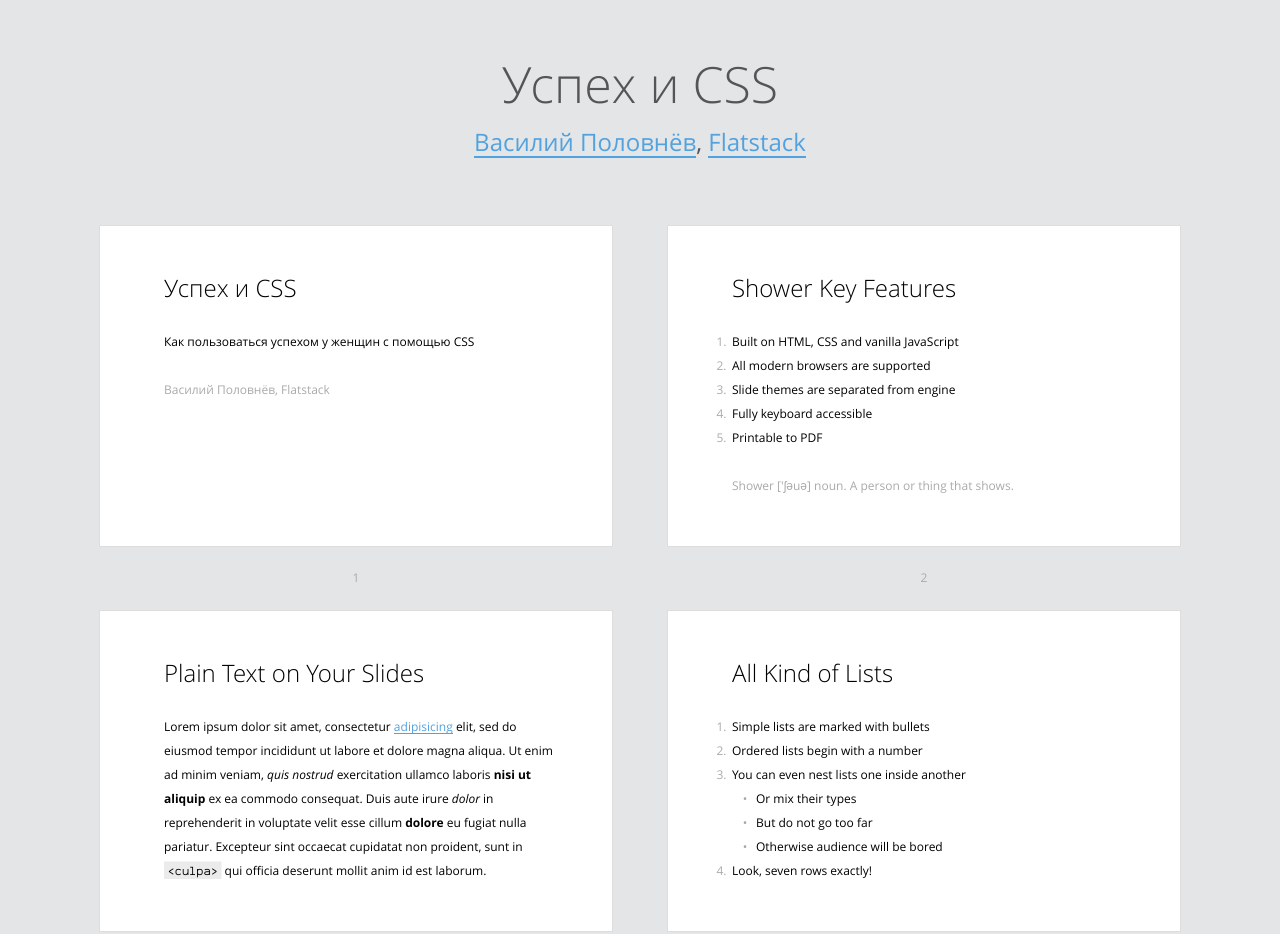
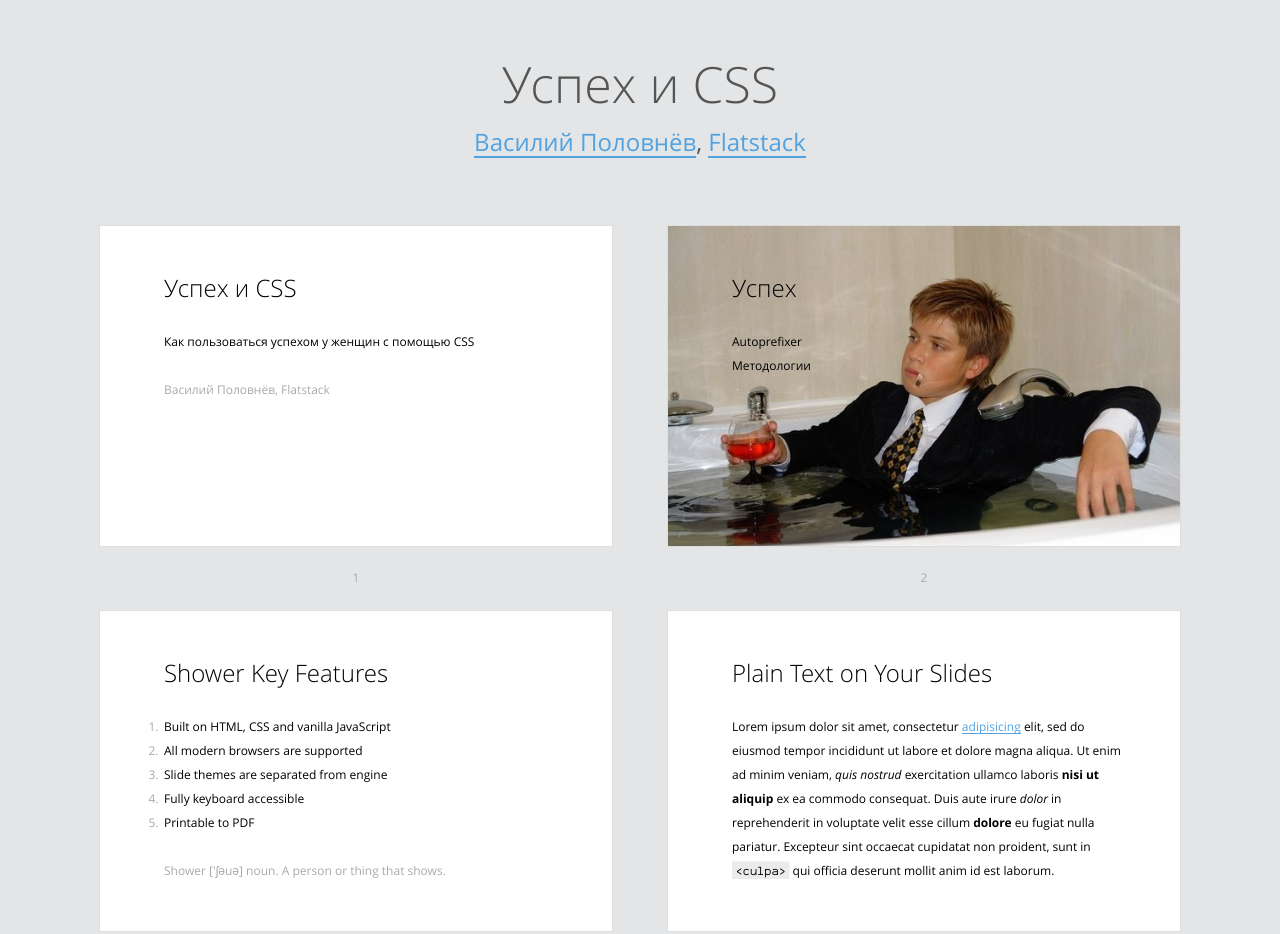
Before and after one commit to kurskmeetup/keynote-success-with-css, a plain HTML site: page index.html in a window 1280 px wide. Shown: the top 934 px of the page. Drawn offline with Linux system fonts and the light colour scheme.

Commit message:
add slide with plan

```diff
--- a/index.html
+++ b/index.html
@@ -18,6 +18,17 @@
 		<p>Как пользоваться успехом у женщин с помощью CSS</p>
 		<p class="note">Василий Половнёв, Flatstack</p>
 	</div></section>
+
+	<section class="slide cover">
+		<div>
+			<h2>Успех</h2>
+			<ul>
+				<li>Autoprefixer</li>
+				<li>Методологии</li>
+			</ul>
+			<img src="pictures/lucky-boy.jpg" alt="" width="100%">
+		</div>
+	</section>
 
 	<section class="slide"><div>
 		<h2>Shower Key Features</h2>
```
Also changed, not shown: pictures/lucky-boy.jpg (added).
